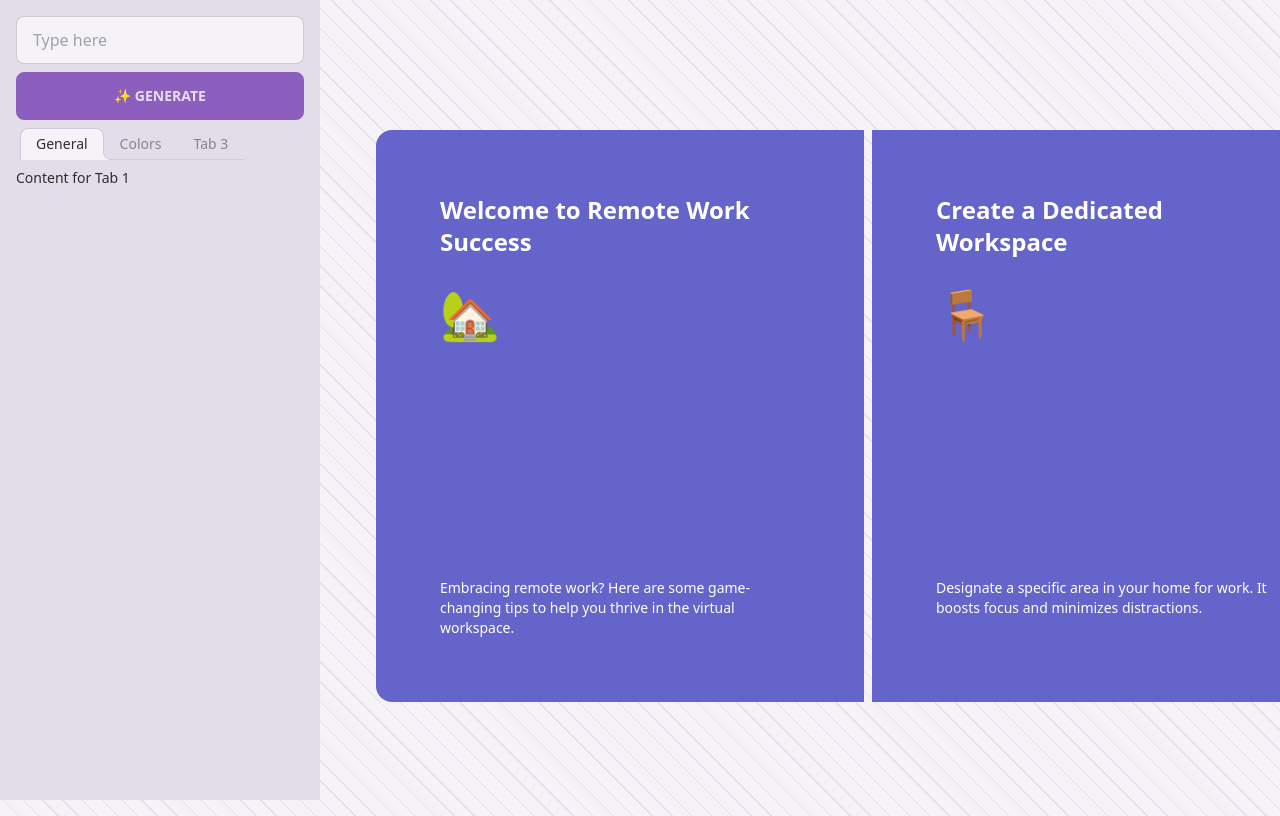
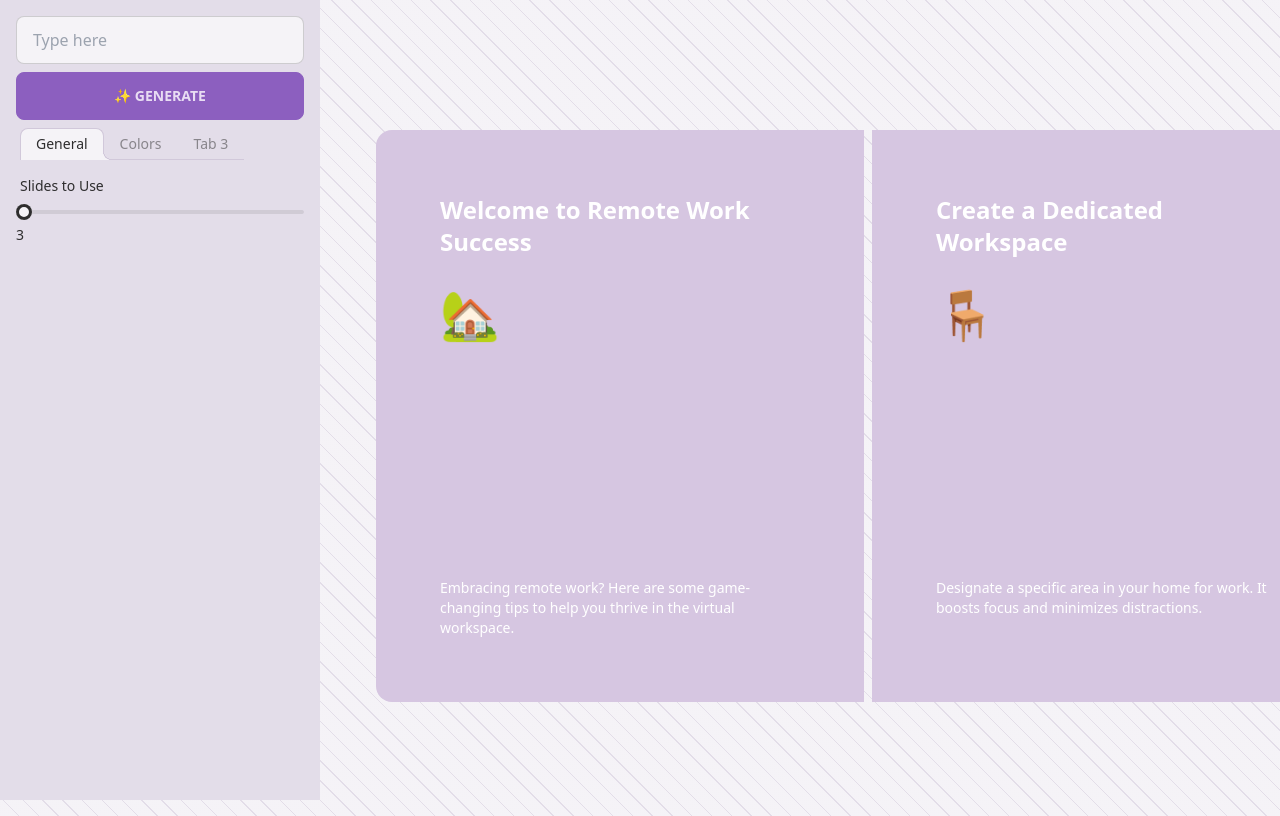
Before and after one commit to princetechs/mr_carousel, a Next.js app: page / in a window 1280 px wide. Shown: the top 816 px of the page. Built offline with nearby package versions, Linux system fonts and the light colour scheme.

Commit message:
add onclick palette color apply

```diff
--- a/app/components/menu/colors/colorpalette.tsx
+++ b/app/components/menu/colors/colorpalette.tsx
@@ -10,18 +10,18 @@
 
 const ColorPaletteButton: React.FC<ColorPaletteButtonProps> = ({ colors, onClick }) => {
     return (
-        <div className="flex items-center justify-center   rounded-lg  p-2 shadow-xl hover:bg-primary">
+        <button onClick={() => onClick()} className="flex items-center justify-center   rounded-lg  p-2 shadow-xl hover:bg-primary">
             {
                 colors.map((color, innerIndex) => (
                     <span
                         key={innerIndex}
                         className={`z-${50 - innerIndex * 10} ${innerIndex === 0 ? '' : `-ml-2`} h-5 w-5 rounded-full`}
                         style={{ backgroundColor: color }}
-                        onClick={() => onClick()} >
+                    >
                     </span>
                 ))
             }
-        </div>
+        </button>
     );
 };
 
--- a/app/components/menu/colors/palettepicker.tsx
+++ b/app/components/menu/colors/palettepicker.tsx
@@ -1,21 +1,35 @@
 "use client"
 import React from 'react';
 import ColorPaletteButton from '@/app/components/menu/colors/colorpalette';
-
+import useMenuStore from '@/app/store';
 const PalettePicker: React.FC = () => {
     const palettes: string[][] = [
-        ['#FF0000', '#00FF00', '#0000FF'],
-        ['#FFFF00', '#00FFFF', '#FF00FF'],
-        ['#FFFF00', '#00FFFF', '#FF00FF'],
-        ['#FFFF00', '#00FFFF', '#FF00FF'],
-        ['#FFFF00', '#00FFFF', '#FF00FF'],
+        ['#B36BF7', '#FFFFFF', '#000000'],
+        ['#EB546F', '#FFFFFF', '#220257'],
+        ['#56a3f5', '#ffffff', '#06247f'],
+        ['#1a1d29', '#e6e6e6', '#c5c5ff'],
+        ['#ffffff', '#231b54', '#ee834e'],
+        ['#dde5e7', '#67727e', '#d4674c'],
+        ['#f6f0f0', '#0567a8', '#60e3d5'],
+        ['#F1EDDC', '#474747', '#F8AFA6'],
+        ['#F2D7EE', '#262626', '#4F4A7C'],
+        ['#D6DBB2', '#3C3C3C', '#e88411'],
+        ['#F9E2D2', '#2C2C2C', '#8491C3'],
+        ['#280647', '#b3aee9', '#96f7d2'],
+        ['#EE8271', '#FFFFFF', '#4D0A65'],
+        ['#1a223a', '#e4e4eb', '#ffaf87'],
+        ['#1e1e1e', '#f2f2f2', '#52c3c9'],
+        ['#2d2d2d', '#f5f5f5', '#ffcc66']
 
         // Add more palettes as needed
     ];
 
+
+    const colors = useMenuStore((state) => state.colors)
+    const updateColors = useMenuStore((state) => state.updateColors)
+    // Handle the color selection here
     const handlePaletteClick = (colors: string[]) => {
-        console.log(colors);
-        // Handle the color selection here
+        updateColors(colors)
     };
 
     return (
--- a/app/components/menu/tabmenu.tsx
+++ b/app/components/menu/tabmenu.tsx
@@ -1,15 +1,28 @@
 import React, { useState } from 'react'
 import PalettePicker from './colors/palettepicker';
+import useMenuStore from '../../store';
 
 function Tabmenu() {
     const [activeTab, setActiveTab] = useState('General');
+    const slides = useMenuStore((state) => state.slides);
+    const updateSlides = useMenuStore((state) => state.updateSlides);
 
+    const handleChange = (event: any) => {
+        updateSlides(event.target.value);
+    };
     const tabs = ['General', 'Colors', 'Tab 3'];
 
     const renderContent = () => {
         switch (activeTab) {
             case 'General':
-                return <div>Content for Tab 1</div>;
+                return (
+                    <>
+                        <label className="label">Slides to Use</label>
+                        <input type="range" min={3} max={20} value={slides} onChange={handleChange} className="range range-xs" />
+                        <p>{slides}</p>
+                    </>
+
+                );
             case 'Colors':
                 return (
                     <PalettePicker />
--- a/app/components/slider/page.tsx
+++ b/app/components/slider/page.tsx
@@ -1,9 +1,8 @@
 "use client"
 import React, { useState } from "react";
 import SliderTemplate from "../templates/sliderTemplate";
-
+import useMenuStore from "@/app/store";
 export default function Slideview(props: any) {
-    const [slidecontroll, setSlidecontroll] = useState("2")
     interface Slide {
         sldnum: number;
         type: string; // Define valid types
@@ -28,7 +27,7 @@
 
     const apijson: jsondata = props.newSlideContent;
 
-
+    const [bgcolour, textcolor, accentcolor] = useMenuStore((state) => state.colors)
 
     return (
         <>
@@ -39,10 +38,12 @@
                     apijson && apijson.LinkedIn_Carousel && apijson.LinkedIn_Carousel.Slides.map((slide: any, index: number) => (
                         <div className="carousel-item w-1/2 " id={`slide${index}`} key={index}>
                             <SliderTemplate
+                                accentcolor={accentcolor}
+                                textcolor={textcolor}
+                                bgcolour={bgcolour}
                                 title={slide.title}
                                 content={slide.content}
                                 emoji={slide.emoji}
-                                bgcolour="bg-red-400"
                             />
                         </div>
                     ))
--- a/app/components/templates/sliderTemplate.tsx
+++ b/app/components/templates/sliderTemplate.tsx
@@ -1,4 +1,3 @@
-"use client"
 import React from 'react';
 interface SliderTemplateProps {
     content?: string;
@@ -6,22 +5,29 @@
     subtitle?: string;
     emoji?: string;
     bgcolour?: string;
+    textcolor?: string;
+    accentcolor?: string;
 }
 
 function SliderTemplate(props: SliderTemplateProps) {
     return (
-        <div className={`${props.bgcolour} relative p-8 sm:p-12 lg:p-16 bgpattren1  bg-accent`}>
-            {props.subtitle && (
-                <p className="text-sm font-medium uppercase tracking-widest text-pink-500" contentEditable={true} id="subtitle" suppressContentEditableWarning={true}>
-                    {props.subtitle}
-                </p>
-            )}
+        <div style={{ backgroundColor: props.bgcolour }}
+            className={`relative p-8 sm:p-12 lg:p-16   bg-accent`}>
+            {
+                props.subtitle && (
+                    <p className="text-sm font-medium uppercase tracking-widest text-pink-500" contentEditable={true} id="subtitle" suppressContentEditableWarning={true}>
+                        {props.subtitle}
+                    </p>
+                )
+            }
 
-            {props.title && (
-                <p className="text-xl font-bold text-white sm:text-2xl" contentEditable={true} id="title" suppressContentEditableWarning={true}>
-                    {props.title}
-                </p>
-            )}
+            {
+                props.title && (
+                    <p style={{ color: props.textcolor }} className="text-xl font-bold text-white sm:text-2xl" contentEditable={true} id="title" suppressContentEditableWarning={true}>
+                        {props.title}
+                    </p>
+                )
+            }
             <div className='mt-8'>
                 {props.emoji && (
                     <p className="text-5xl text-white" contentEditable={true} id="emoji" suppressContentEditableWarning={true}>
@@ -33,13 +39,13 @@
             <div className="mt-60">
                 {props.content && (
                     <div>
-                        <p className="text-sm text-white" contentEditable={true} id="content" suppressContentEditableWarning={true}>
+                        <p style={{ color: props.textcolor }} className="text-sm text-white" contentEditable={true} id="content" suppressContentEditableWarning={true}>
                             {props.content}
                         </p>
                     </div>
                 )}
             </div>
-        </div>
+        </div >
     );
 }
 
--- a/app/page.tsx
+++ b/app/page.tsx
@@ -1,16 +1,19 @@
 "use client"
 import React, { Suspense, useState } from 'react';
 import Sidebar from '../app/components/sidebar/page';
-
+import useMenuStore from './store';
 import SlideView from './components/slider/page';
 import sampleData from '@/jsondb/sampledb.json';
 
 export default function Home() {
+
   const [newSlideContent, setnewSlideContent] = useState(sampleData)
+  const slides = useMenuStore((state => state.slides))
+
   async function generateCarousel(topic: string) {
     const apiMessage = {
       topic,
-      slides: 3,
+      slides: slides,
     };
 
     try {
--- a/app/store.ts
+++ b/app/store.ts
@@ -2,19 +2,19 @@
 
 type State = {
     slides: number;
-    bgcolour: string;
+    colors: string[];
 };
 
 type Actions = {
     updateSlides: (slides: number) => void;
-    updateBgColor: (bgcolour: string) => void;
+    updateColors: (colors: string[]) => void;
 };
 
-const usePersonStore = create<State & Actions>((set) => ({
-    slides: 4,
-    bgcolour: 'white',
+const useMenuStore = create<State & Actions>((set) => ({
+    slides: 3,
+    colors: [],
     updateSlides: (slides) => set({ slides }),
-    updateBgColor: (bgcolour) => set({ bgcolour }),
+    updateColors: (colors) => set({ colors }),
 }));
 
-export default usePersonStore;
+export default useMenuStore;
--- a/app/test/page.tsx
+++ b/app/test/page.tsx
@@ -1,32 +1,20 @@
 "use client"
 import React from 'react';
-import ColorPaletteButton from '@/app/components/menu/colors/colorpalette';
+import useMenuStore from '../store';
 
-const ColorPalettes: React.FC = () => {
-    const palettes: string[][] = [
-        ['#FF0000', '#00FF00', '#0000FF'],
-        ['#FFFF00', '#00FFFF', '#FF00FF'],
-        ['#FFFF00', '#00FFFF', '#FF00FF'],
-        ['#FFFF00', '#00FFFF', '#FF00FF'],
-        ['#FFFF00', '#00FFFF', '#FF00FF'],
 
-        // Add more palettes as needed
-    ];
 
-    const handlePaletteClick = (colors: string[]) => {
-        console.log(colors);
-        // Handle the color selection here
+export default function Test() {
+    const slides = useMenuStore(state => state.slides);
+    const updateSlides = useMenuStore((state) => state.updateSlides);
+
+    const handleChange = () => {
+        updateSlides(5);
     };
 
     return (
-        <div className="grid grid-cols-3 w-max">
-            {
-                palettes.map((colors: string[], indexin: number) => (
-                    <ColorPaletteButton key={indexin} colors={colors} onClick={() => handlePaletteClick(colors)} />
-                ))
-            }
+        <div className="grid grid-cols-3 w-max" onClick={handleChange}>
+            {slides}
         </div>
     );
 };
-
-export default ColorPalettes;
--- a/package.json
+++ b/package.json
@@ -15,7 +15,6 @@
     "openai": "^4.12.4",
     "react": "^18",
     "react-dom": "^18",
-    "react-slick": "^0.29.0",
     "zustand": "^4.4.5"
   },
   "devDependencies": {
```
Also changed, not shown: 1 other file (tests, documents, lock files or other folders).
